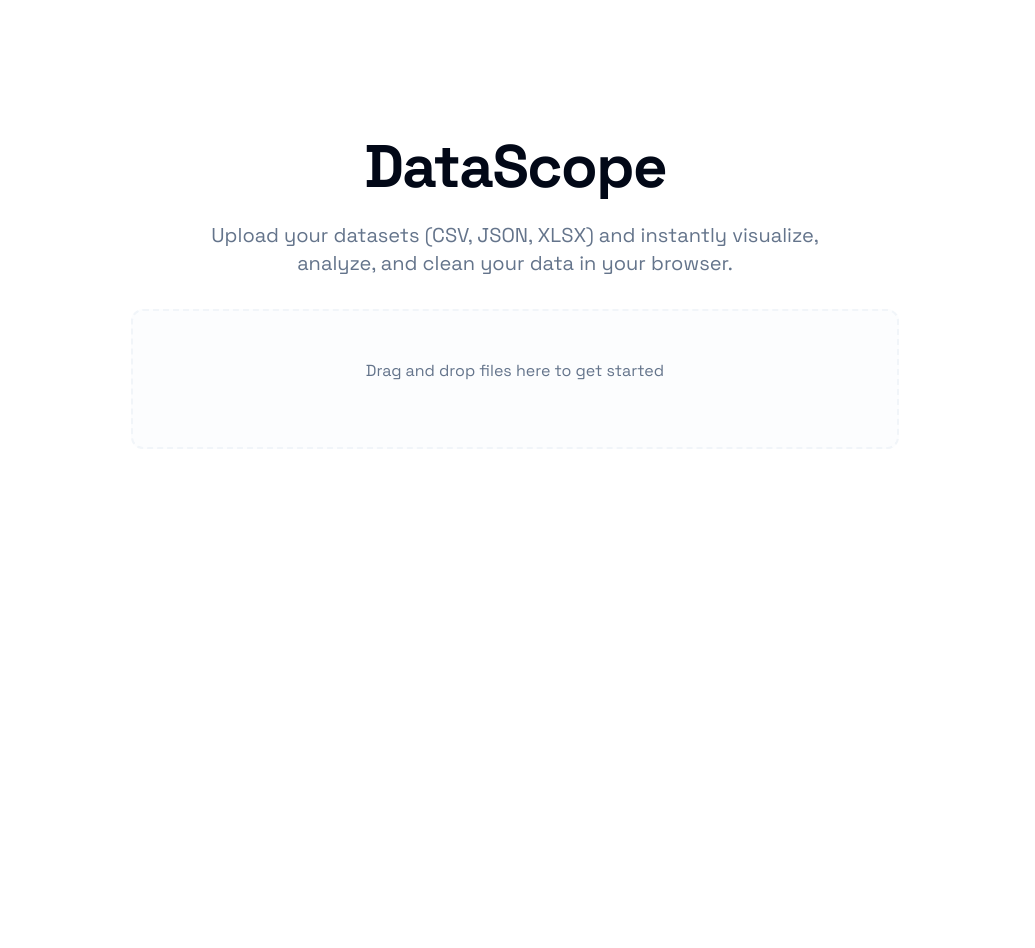
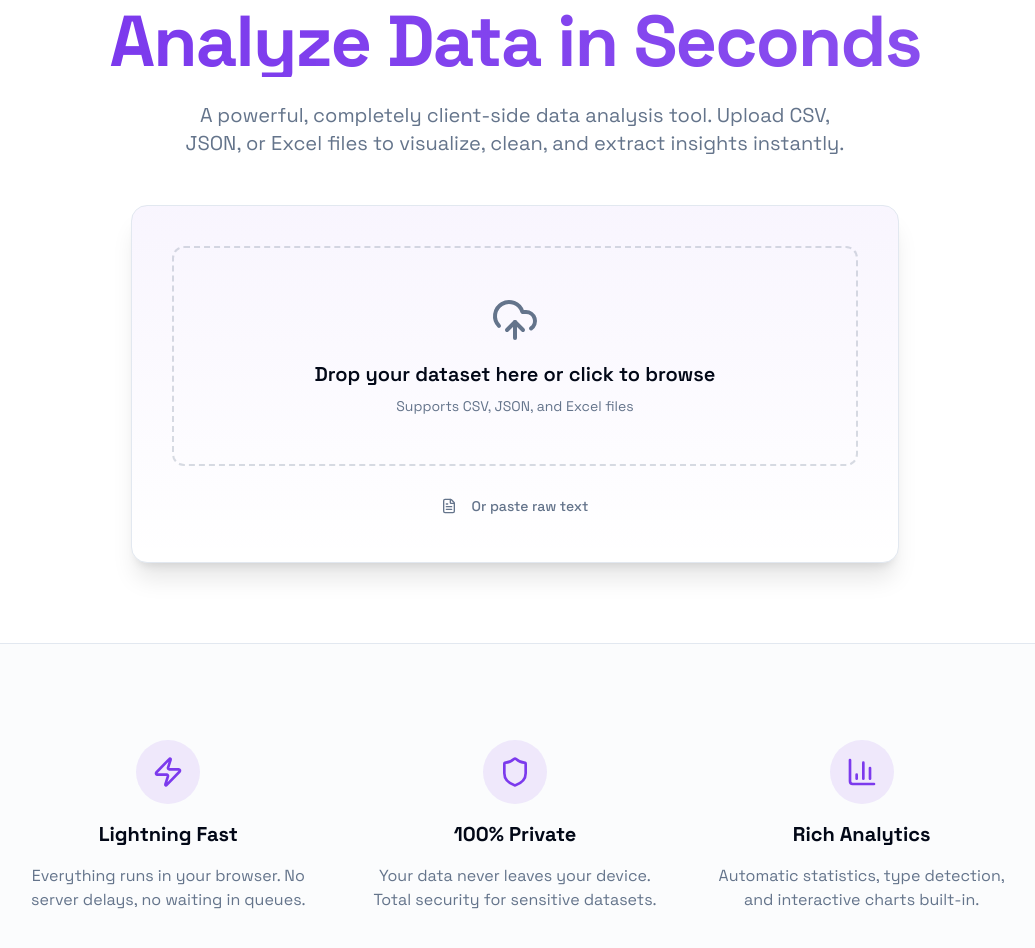
Before and after one commit to binay-das/data-visualizer, a React (Vite) app: page / in a window 1280 px wide. Shown: the part 140-1088 px from the top of the page, without its empty margins (125-1160 px from the left). Before the commit the page ends 801 px from the top, so only its background shows below. Built offline with nearby package versions, Linux system fonts and the light colour scheme.

Commit message:
implement file upload section on landing page with drag and drop support

```diff
--- a/src/pages/LandingPage.tsx
+++ b/src/pages/LandingPage.tsx
@@ -1,15 +1,112 @@
+import { useState } from "react";
+import { useNavigate } from "react-router-dom";
+import { useDatasets } from "@/hooks/useDatasets";
+import { Zap, Shield, BarChart3 } from "lucide-react";
+import { DropZone } from "@/components/file-upload/drop-zone";
+import { parseCSV, parseJSON, parseExcel, generateDataset } from "@/utils/fileParser";
+
 export default function LandingPage() {
+    const [isProcessing, setIsProcessing] = useState<boolean>(false);
+    const [error, setError] = useState<string | null>(null);
+    const navigate = useNavigate();
+    const { addDataset } = useDatasets();
+
+    const handleFileDrop = async (file: File) => {
+        setIsProcessing(true);
+        setError(null);
+        try {
+            const fileName = file.name;
+            const extension = fileName.split('.').pop()?.toLowerCase();
+            let rawData: any[] = [];
+
+            if (extension === 'csv') {
+                rawData = await parseCSV(file);
+
+            }
+            else if (extension === 'json') {
+                rawData = await parseJSON(file);
+
+            }
+            else if (extension === 'xlsx' || extension === 'xls') {
+                rawData = await parseExcel(file);
+            }
+
+            else {
+                throw new Error("Unsupported file format. Please upload CSV, JSON, or Excel");
+            }
+
+            const dataset = generateDataset(rawData, fileName, extension || 'unknown');
+
+            if (dataset) {
+                addDataset(dataset);
+                navigate(`/dataset/${dataset.id}`);
+            }
+
+            else {
+                throw new Error("Could not extract data from the file");
+            }
+        } catch (err) {
+            setError(err instanceof Error ? err.message : "An error occurred during file processing");
+
+            console.error(err);
+
+        } finally {
+            setIsProcessing(false);
+        }
+    }
+
     return (
-        <div className="flex flex-col items-center justify-center min-h-[calc(100vh-64px)] py-12 px-4 text-center">
-            <h1 className="text-4xl font-bold tracking-tight sm:text-6xl mb-6">
-                DataScope
-            </h1>
-            <p className="text-xl text-muted-foreground mb-8 max-w-2xl">
-                Upload your datasets (CSV, JSON, XLSX) and instantly visualize, analyze, and clean your data in your browser.
-            </p>
-            <div className="border-2 border-dashed border-muted rounded-xl p-12 w-full max-w-3xl flex flex-col items-center justify-center bg-muted/20">
-                <p className="text-muted-foreground mb-4">Drag and drop files here to get started</p>
-            </div>
+        <div className="flex flex-col min-h-[calc(100vh-64px)]">
+            <main className="flex-1 flex flex-col items-center justify-center py-20 px-4 text-center">
+                <div className="max-w-4xl mx-auto space-y-8">
+                    <h1 className="text-5xl font-extrabold tracking-tight sm:text-7xl mb-6 bg-clip-text text-transparent bg-linear-to-r from-primary to-primary/90">
+                        Analyze Data in Seconds
+                    </h1>
+                    <p className="text-xl text-muted-foreground max-w-2xl mx-auto">
+                        A powerful, completely client-side data analysis tool. Upload CSV, JSON, or Excel files to visualize, clean, and extract insights instantly.
+                    </p>
+
+                    <div className="mx-auto max-w-3xl mt-12 bg-card rounded-2xl shadow-xl border p-2 relative overflow-hidden">
+                        <div className="absolute inset-0 bg-linear-to-b from-primary/5 to-transparent pointer-events-none" />
+                        <div className="relative z-10 p-6 md:p-8">
+                            {error && (
+                                <div className="bg-destructive/10 text-destructive p-4 rounded-lg mb-6 text-sm font-medium text-left">
+                                    {error}
+                                </div>
+                            )}
+                            <DropZone onFileDrop={handleFileDrop} isProcessing={isProcessing} />
+                        </div>
+                    </div>
+                </div>
+            </main>
+
+            <section className="bg-muted/30 border-t py-24">
+                <div className="container mx-auto px-4 max-w-5xl">
+                    <div className="grid md:grid-cols-3 gap-12 text-center">
+                        <div className="flex flex-col items-center space-y-4">
+                            <div className="bg-primary/10 p-4 rounded-full">
+                                <Zap className="w-8 h-8 text-primary" />
+                            </div>
+                            <h3 className="text-xl font-bold">Lightning Fast</h3>
+                            <p className="text-muted-foreground">Everything runs in your browser. No server delays, no waiting in queues.</p>
+                        </div>
+                        <div className="flex flex-col items-center space-y-4">
+                            <div className="bg-primary/10 p-4 rounded-full">
+                                <Shield className="w-8 h-8 text-primary" />
+                            </div>
+                            <h3 className="text-xl font-bold">100% Private</h3>
+                            <p className="text-muted-foreground">Your data never leaves your device. Total security for sensitive datasets.</p>
+                        </div>
+                        <div className="flex flex-col items-center space-y-4">
+                            <div className="bg-primary/10 p-4 rounded-full">
+                                <BarChart3 className="w-8 h-8 text-primary" />
+                            </div>
+                            <h3 className="text-xl font-bold">Rich Analytics</h3>
+                            <p className="text-muted-foreground">Automatic statistics, type detection, and interactive charts built-in.</p>
+                        </div>
+                    </div>
+                </div>
+            </section>
         </div>
     )
 }
```
